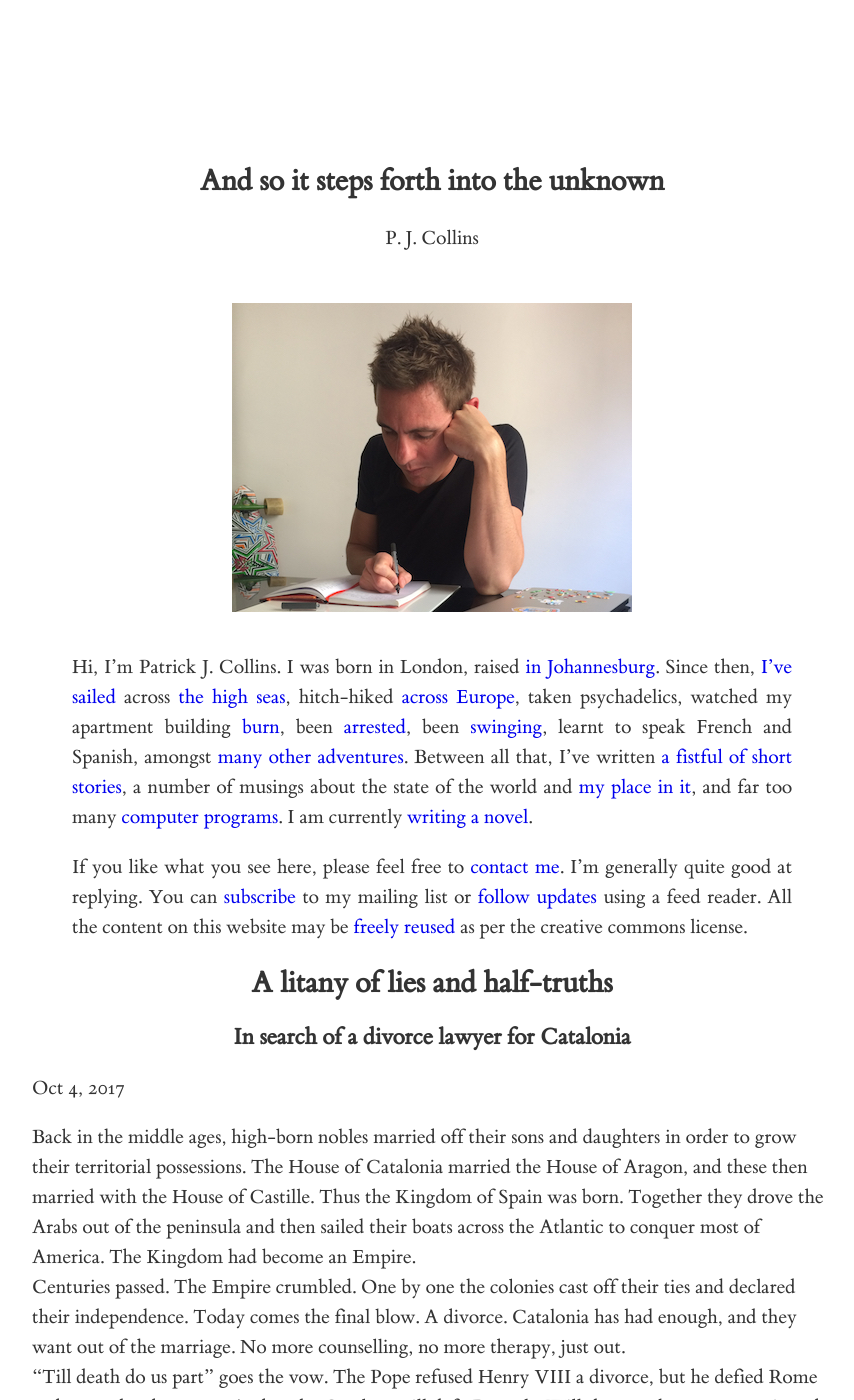
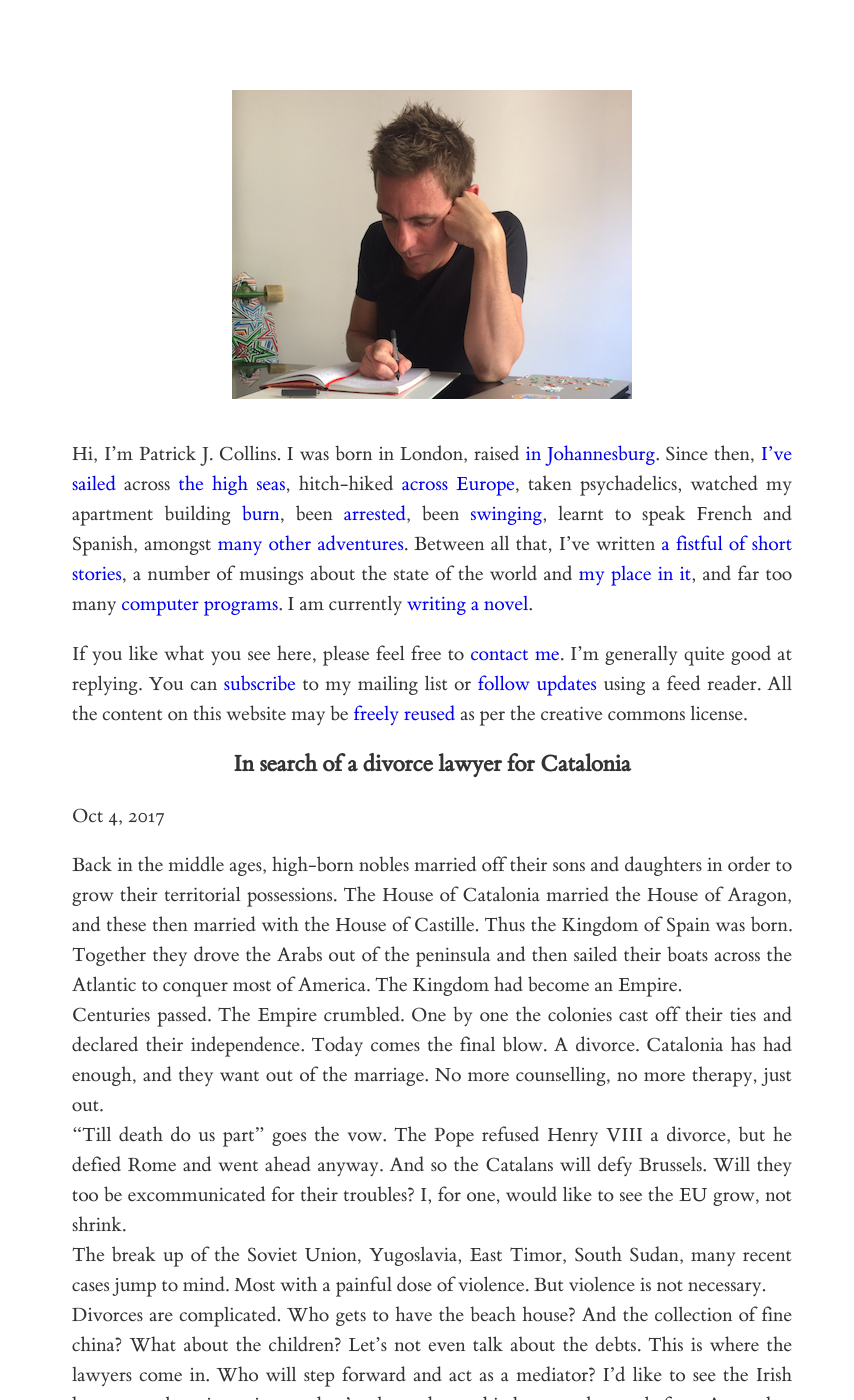
Before and after one commit to patrickjohncollins/patrickjohncollins.github.io, a Jekyll site: the page built from index.md, in a window 1280 px wide and 1400 px high. Shown: the whole window, without its empty margins (208-1062 px from the left). Built offline with Jekyll 4.4.1, drawn with Linux system fonts in a browser that asks for light colours; our own code applies the rules of GitHub Pages for plain Markdown files.

Commit message:
remove header from home page

```diff
--- a/_layouts/home.html
+++ b/_layouts/home.html
@@ -4,25 +4,8 @@ layout: default
 
 <article class="post">
 
-  <header class="post-header">
-    <h1 class="post-title">{{ page.title | escape }}</h1>
-    <p class="post-meta">
-      <span itemprop="author" itemscope itemtype="http://schema.org/Person"><span itemprop="name">{{ page.author }}</span></span>
-      {% if page.date %} • <time datetime="{{ page.date | date_to_xmlschema }}" itemprop="datePublished">
-        {% assign date_format = site.minima.date_format | default: "%B %Y" %}
-        {{ page.date | date: date_format }}
-      </time>
-      {% endif %}
-    </p>
-  </header>
-
   <div class="post-content">
     {{ content }}
-  </div>
-
-</article>
-
-<h2>A litany of lies and half-truths</h2>
 
     {% for post in site.posts %}
       <h3>
@@ -34,3 +17,6 @@ layout: default
         {{ post.content }}
       </div>
     {% endfor %}
+  </div>
+
+</article>
```
Also changed, not shown: _layouts/page.html (+3 -4 lines). Lines whose indentation alone changed are shown as unchanged.
